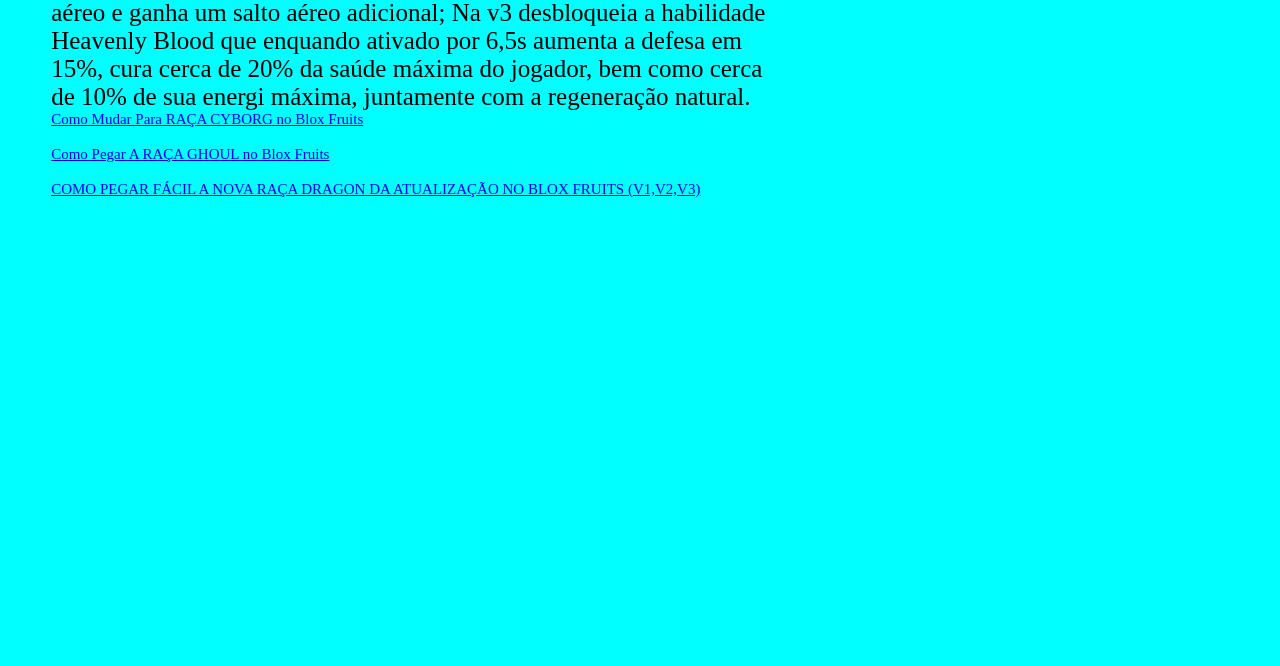
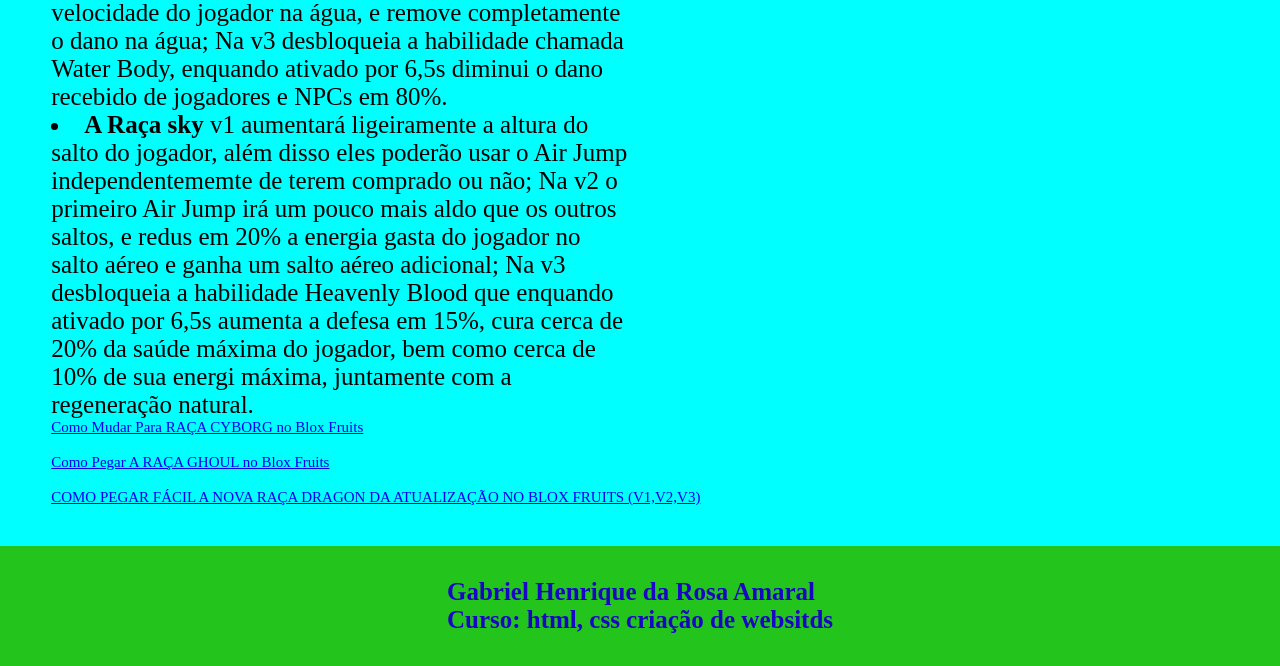
Before and after one commit to Gabriel-Show/BloxFruits, a plain HTML site: page index.html in a window 1280 px wide. Shown: the part 2981-3647 px from the top of the page. Before the commit the page ends 3179 px from the top, so only its background shows below. Drawn offline with Linux system fonts and the light colour scheme.

Commit message:
mudar
mudar

```diff
--- a/css/footer.css
+++ b/css/footer.css
@@ -1,17 +1,34 @@
+footer{
+    width: 100vw;
+    height: 9vh;
+
+    display: flex;
+
+    margin-top: 5vh;
+    padding: 3vh 0;
+
+    justify-content: center;
+    align-items: center;
+
+    background-color: rgb(35, 197, 29);
+}
+footer p{
+    color: rgb(25, 6, 197);
+}
+
 footer a{
     position: fixed;
     bottom: 2vw;
     right: 2vw;
 
-
-    background-color: white;
     padding: 1vw 1.3vw;
 
     border-radius: 50%;
+    border:  solid 1px rgb(27, 12, 230);
 
     font-size: 1.3vw;
 
-    color: aqua;
+    color: rgb(23, 7, 248);
 }
 
 @media(max-width: 480px){
--- a/css/main.css
+++ b/css/main.css
@@ -61,7 +61,9 @@ main {
     width: auto;
     height: 50vh;
 }
-
+.raca div{
+    width: 85vh;
+}
 
 @media(max-width: 1560px) {
 
--- a/index.html
+++ b/index.html
@@ -195,6 +195,7 @@
       </main>
       <footer>
          <a href="#titulo"><i class="fa-solid fa-up-long"></i></a>
+         <p><b>Gabriel Henrique da Rosa Amaral<br>Curso: html, css criação de websitds</b></p>
       </footer>
    </body>
 </html>
```
